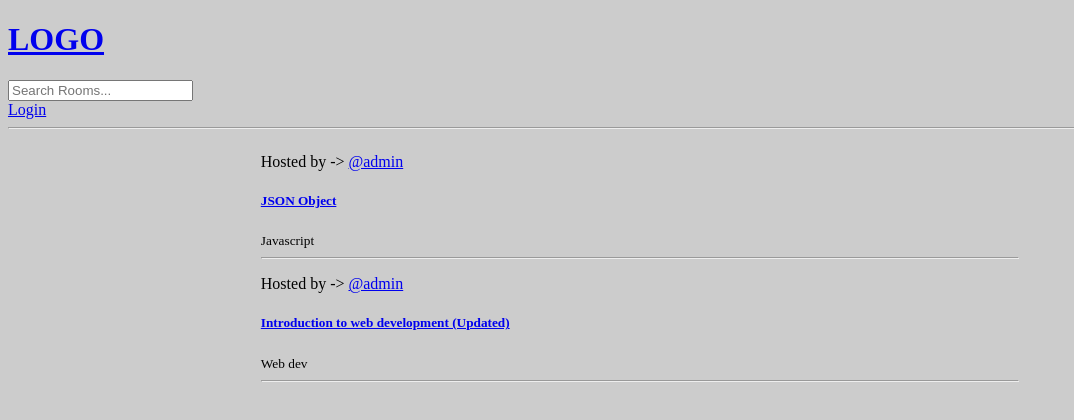
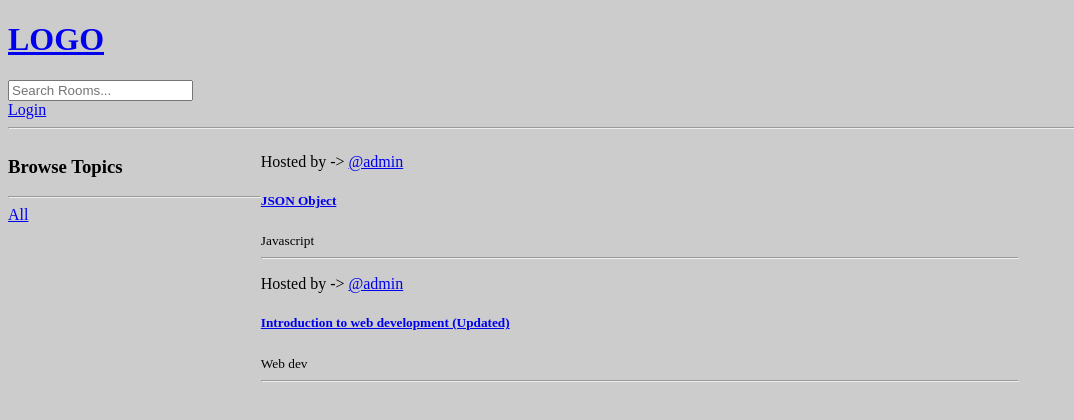
Before and after one commit to hashvector/Chat-bud, a Django app: page /user-profile/2/ in a window 1280 px wide. Shown: the top 420 px of the page, without its empty margins (0-1074 px from the left). Run offline with Django 4.2, Linux system fonts and the light colour scheme; data comes from the database, SQL or seed files in the repository.

Commit message:
new commit

```diff
--- a/core/templates/core/user-profile.html
+++ b/core/templates/core/user-profile.html
@@ -11,7 +11,7 @@
 <div class="container">
 
     <div>
-
+        {% include 'core/topics_component.html' %}
     </div>
 
     <div>
```
